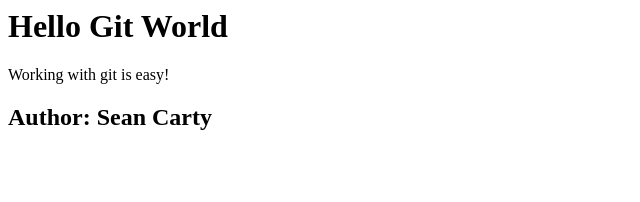
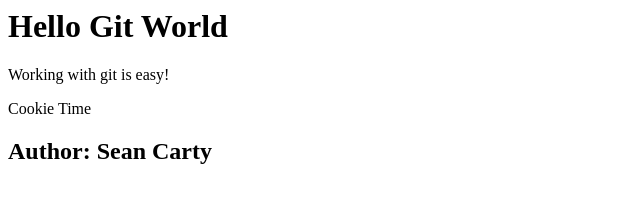
Before and after one commit to SeanInABox/gitgithubmasterclass, a plain HTML site: page index.html in a window 1280 px wide. Shown: the whole page, without its empty margins (0-640 px from the left). Drawn offline with Linux system fonts and the light colour scheme.

Commit message:
Added a new div

```diff
--- a/index.html
+++ b/index.html
@@ -4,4 +4,8 @@
 	<p>Working with git is easy!</p>
 </div>
 
+<div>
+	<p>Cookie Time</p>
+</div>
+
 <h2>Author: Sean Carty</h2>
```
